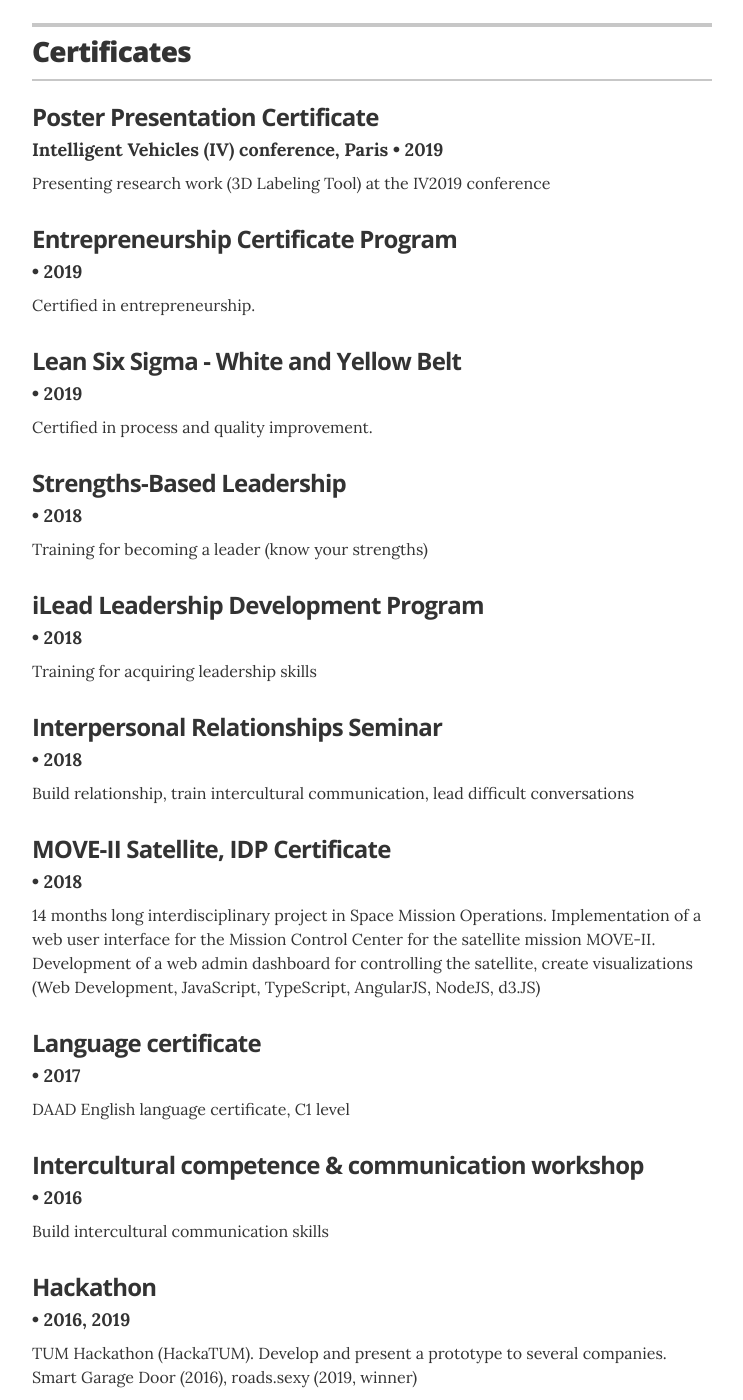
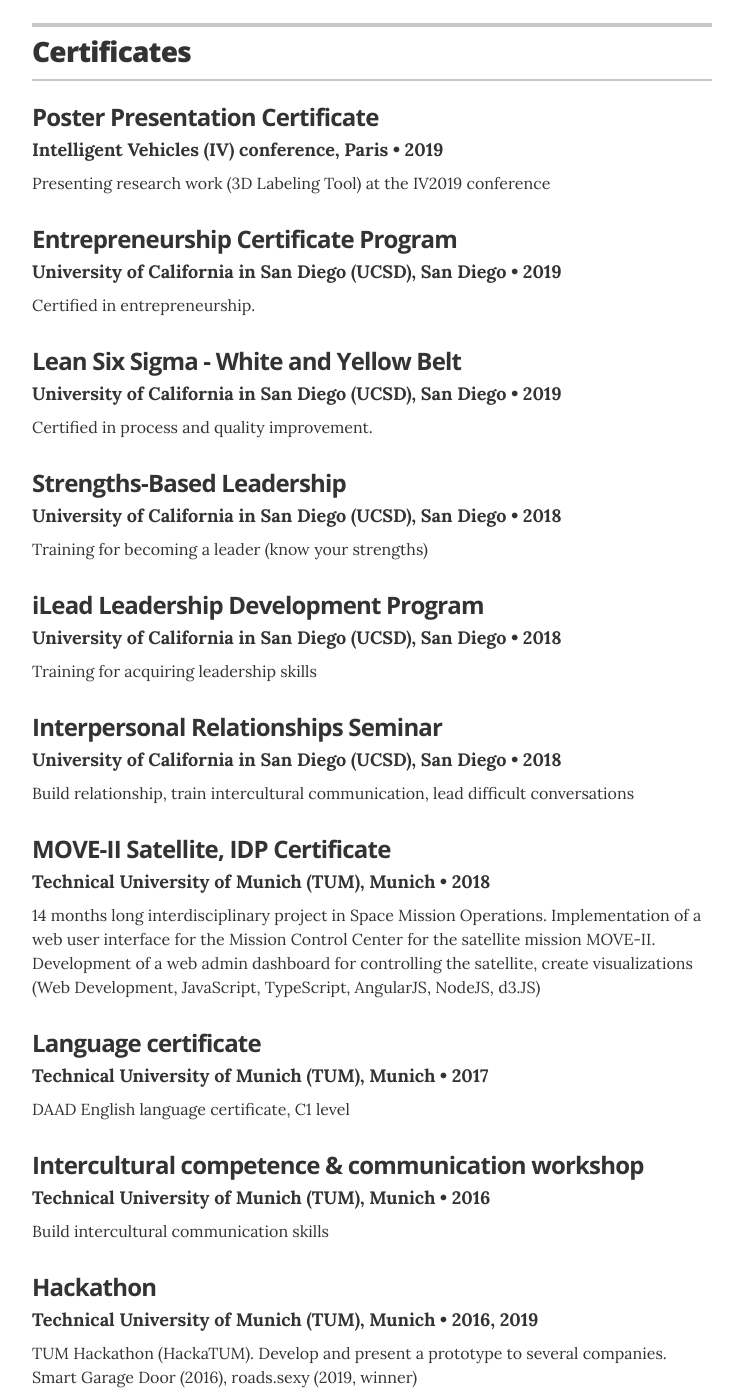
Before and after one commit to walzimmer/website, a Jekyll site: the page built from index.html, in a window 1280 px wide and 1400 px high, scrolled down 6365 px. Shown: the whole window, without its empty margins (268-1011 px from the left). Built offline with Jekyll 4.4.1, drawn with Linux system fonts in a browser that asks for light colours; some of the changed text lies outside the part shown.

Commit message:
add organizations

```diff
--- a/_data/certificates.yml
+++ b/_data/certificates.yml
@@ -4,62 +4,62 @@
   summary: Presenting research work (3D Labeling Tool) at the IV2019 conference
 
 - certificate: Entrepreneurship Certificate Program
-  organization:
+  organization: University of California in San Diego (UCSD), San Diego
   year: 2019
   summary: Certified in entrepreneurship.
 
 - certificate: Lean Six Sigma - White and Yellow Belt
-  organization:
+  organization: University of California in San Diego (UCSD), San Diego
   year: 2019
   summary: Certified in process and quality improvement.
 
 - certificate: Strengths-Based Leadership
-  organization:
+  organization: University of California in San Diego (UCSD), San Diego
   year: 2018
   summary: Training for becoming a leader (know your strengths)
 
 - certificate: iLead Leadership Development Program
-  organization:
+  organization: University of California in San Diego (UCSD), San Diego
   year: 2018
   summary: Training for acquiring leadership skills
 
 - certificate: Interpersonal Relationships Seminar
-  organization:
+  organization: University of California in San Diego (UCSD), San Diego
   year: 2018
   summary: Build relationship, train intercultural communication, lead difficult conversations
 
 - certificate: MOVE-II Satellite, IDP Certificate
-  organization:
+  organization: Technical University of Munich (TUM), Munich
   year: 2018
   summary: 14 months long interdisciplinary project in Space Mission Operations. Implementation of a web user interface for the Mission Control Center for the satellite mission MOVE-II. Development of a web admin dashboard for controlling the satellite, create visualizations (Web Development, JavaScript, TypeScript, AngularJS, NodeJS, d3.JS)
 
 - certificate: Language certificate
-  organization:
+  organization: Technical University of Munich (TUM), Munich
   year: 2017
   summary: DAAD English language certificate, C1 level
 
 
 - certificate: Intercultural competence & communication workshop
-  organization:
+  organization: Technical University of Munich (TUM), Munich
   year: 2016
   summary: Build intercultural communication skills
 
 - certificate: Hackathon
-  organization:
+  organization: Technical University of Munich (TUM), Munich
   year: 2016, 2019
   summary: TUM Hackathon (HackaTUM). Develop and present a prototype to several companies. Smart Garage Door (2016), roads.sexy (2019, winner)
 
 - certificate: International Program in Engineering (IPE)
-  organization:
+  organization: Cooperative State University Mosbach (DHBW), Mosbach
   year: 2016
   summary: International semester in the area of Automation Systems Engineering. Focus on Extended Concepts in Automation, Simulative Engineering, Embedded Systems. Passed 12 exams.
 
 - certificate: Trainer certificate
-  organization:
+  organization: Cooperative State University Mosbach (DHBW), Mosbach
   year: 2016
   summary: Certified trainer (passed two exams).
 
 - certificate: ACX Application Developer
-  organization:
+  organization: SSI Schäfer IT Solutions GmbH
   year: 2013
   summary: Certified Java Application Developer.
```
